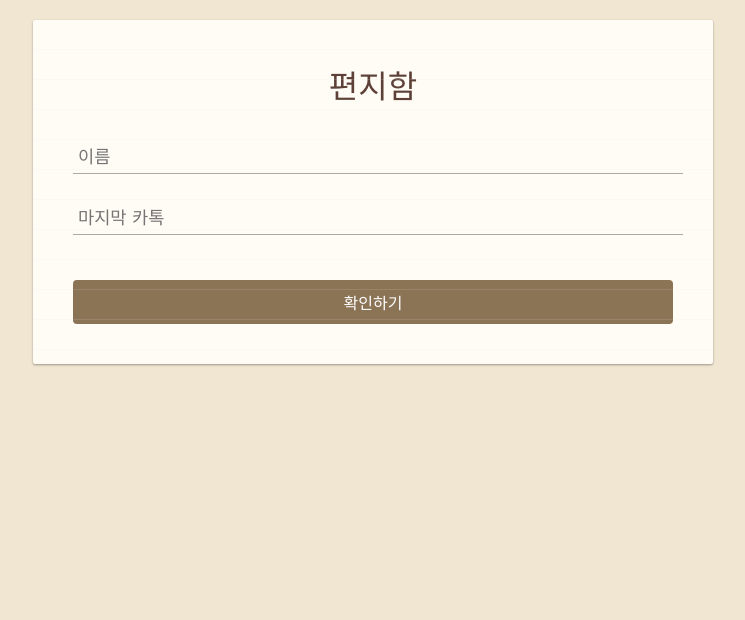
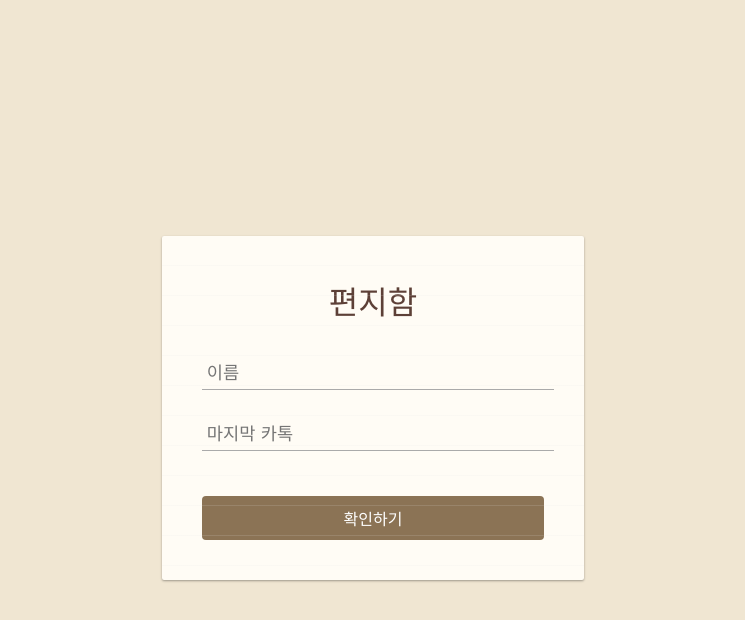
Before and after one commit to jaehoya/database, a React (Vite) app in the folder FE/: page / in a window 1280 px wide. Shown: the top 620 px of the page, without its empty margins (267-1012 px from the left). Built offline with nearby package versions, Linux system fonts and the light colour scheme.

Commit message:
feat: add global CSS for basic layout, paper container, form elements, and buttons.

```diff
--- a/FE/src/App.css
+++ b/FE/src/App.css
@@ -2,6 +2,9 @@
   width: 100%;
   min-height: 100vh;
   margin: 0 auto;
+  display: flex;
+  justify-content: center;
+  align-items: center;
 }
 
 .paper {
@@ -10,7 +13,7 @@
   border-radius: 2px;
   box-shadow: 0 1px 3px rgba(0, 0, 0, 0.12), 0 1px 2px rgba(0, 0, 0, 0.24);
   max-width: 600px;
-  width: 100%;
+  width: 80%;
   margin: 20px auto;
   position: relative;
   text-align: left;
```
